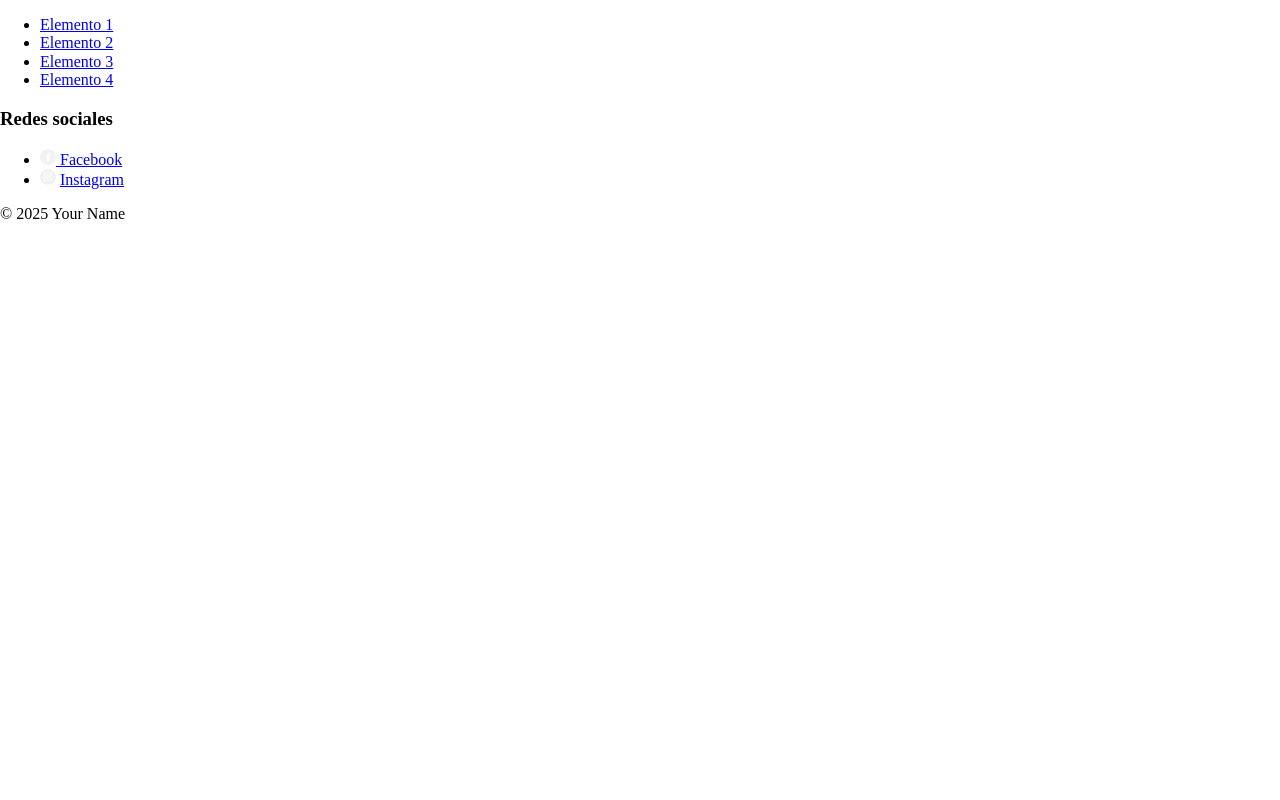
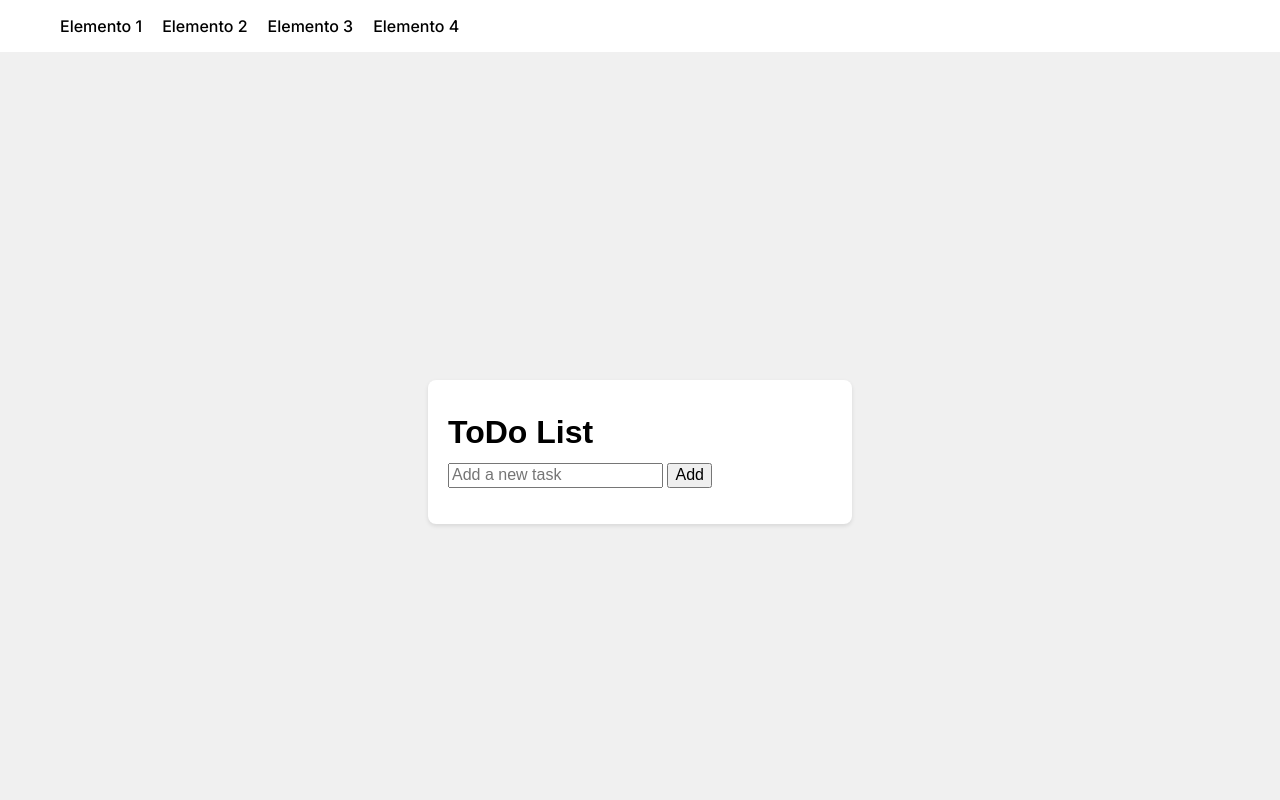
Before and after one commit to deptech-ucb/ISW-233-APPWEB, a plain HTML site: page index.html in a window 1280 px wide. Shown: the top 800 px of the page. Drawn offline with Linux system fonts and the light colour scheme.

Commit message:
added ex 3

```diff
--- /dev/null
+++ b/blocks/container.css
@@ -0,0 +1,26 @@
+.card {
+  margin: 2rem;
+  padding: 1.5rem 2rem;
+  border: 8px solid lightgray;
+  border-radius: 2rem;
+  box-shadow: 0 10px 20px rgba(0, 0, 0, 0.19), 0 6px 6px rgba(0, 0, 0, 0.23);
+}
+.card__body {
+  display: flex;
+  flex-direction: row;
+}
+.card__body__image {
+  width: 128px;
+  height: 128px;
+  flex-shrink: 0;
+  border-radius: 100%;
+  margin: 1rem;
+  background: radial-gradient(
+    circle at 18.7% 37.8%,
+    rgb(250, 250, 250) 0%,
+    rgb(225, 234, 238) 90%
+  );
+}
+.card__body__content {
+  padding: 0 1rem;
+}
--- /dev/null
+++ b/blocks/footer.css
@@ -0,0 +1,69 @@
+.footer {
+  background: linear-gradient(180deg, #0a2850 0%, #071931 100%);
+  padding: 60px 100px 60px 80px;
+  color: #fff;
+  box-sizing: border-box;
+}
+
+.footer__content {
+  display: flex;
+  justify-content: space-between;
+}
+
+.footer__logo {
+  width: 105px;
+  height: 39px;
+}
+
+.footer__social-heading {
+  font-family: "Inter", Arial, sans-serif;
+  font-style: normal;
+  font-weight: bold;
+  font-size: 16px;
+  line-height: 20px;
+  padding-bottom: 20px;
+  margin: 0;
+}
+
+.footer__list {
+  list-style-type: none;
+  padding: 0;
+  margin: 0;
+}
+
+.footer__list-item {
+  font-family: "Inter", Arial, sans-serif;
+  font-style: normal;
+  font-weight: normal;
+  font-size: 16px;
+  line-height: 20px;
+  margin-bottom: 16px;
+}
+
+.footer__list-item:last-of-type {
+  margin: 0;
+}
+
+.footer__social-link {
+  text-decoration: none;
+  color: #fff;
+}
+
+.footer__social-link:hover {
+  color: #c1c1c1;
+}
+
+.footer__social-icon {
+  margin-right: 10px;
+  width: 16px;
+  height: 16px;
+}
+
+.footer__copyright {
+  font-family: "Inter", Arial, sans-serif;
+  font-style: normal;
+  font-weight: normal;
+  font-size: 16px;
+  line-height: 20px;
+  margin: 100px 0 0;
+}
--- /dev/null
+++ b/blocks/nav.css
@@ -0,0 +1,32 @@
+.nav {
+  display: flex;
+  justify-content: space-between;
+  padding: 0 60px;
+}
+
+.nav__logo {
+  position: relative;
+  width: 105px;
+  height: 39px;
+}
+
+.nav__links {
+  list-style: none;
+  padding: 0;
+  display: flex;
+  column-gap: 20px;
+}
+
+.nav__link {
+  text-decoration: none;
+  color: #000;
+  font-family: "Inter", Arial, san-serif;
+  font-style: normal;
+  font-weight: 500;
+  font-size: 16px;
+  line-height: 20px;
+}
+
+.nav__link:hover {
+  color: #2f80ed;
+}
--- a/blocks/page.css
+++ b/blocks/page.css
@@ -0,0 +1,7 @@
+.page {
+  min-width: 1100px;
+  max-width: 100%;
+  font-family: "Inter", Arial, sans-serif;
+  font-size: 16px;
+  line-height: 20px;
+}
--- a/index.html
+++ b/index.html
@@ -5,6 +5,7 @@
     <meta name="viewport" content="width=device-width, initial-scale=1.0" />
 
     <link rel="stylesheet" href="./pages/index.css" />
+    <script src="index.js" defer type="module"></script>
 
     <link rel="preconnect" href="https://fonts.googleapis.com" />
     <link rel="preconnect" href="https://fonts.gstatic.com" crossorigin />
@@ -12,9 +13,9 @@
       href="https://fonts.googleapis.com/css2?family=Inter:wght@400;500;700&family=Noto+Serif:ital@0;1&display=swap"
       rel="stylesheet"
     />
-    <title>Exercise DOM API</title>
+    <title>Exercise DOM API - TODO</title>
   </head>
-  <body>
+  <body class="page">
     <div class="page">
       <header class="header">
         <nav class="nav">
@@ -29,7 +30,14 @@
         </nav>
       </header>
 
-      <main id="container" class="container"></main>
+      <main id="container" class="main">
+        <div class="container">
+          <h1>ToDo List</h1>
+          <input type="text" id="todo-input" placeholder="Add a new task" />
+          <button id="add-btn">Add</button>
+          <ul id="todo-list" class="todo-list"></ul>
+        </div>
+      </main>
 
       <footer class="footer">
         <div class="footer__content">
@@ -52,7 +60,7 @@
                   alt="Logo Instagram"
                   class="footer__social-icon"
                 />
-                <a href="#" class="footer__social-link"> Instagram</a>
+                <a href="#" class="footer__social-link">Instagram</a>
               </li>
             </ul>
           </div>
@@ -60,5 +68,15 @@
         <div class="footer__copyright">&copy; 2025 Your Name</div>
       </footer>
     </div>
+
+    <template id="card__template">
+      <article class="card">
+        <h3 class="card__title"></h3>
+        <div class="card__body">
+          <div class="card__body__image"></div>
+          <section class="card__body__content"></section>
+        </div>
+      </article>
+    </template>
   </body>
 </html>
--- a/pages/index.css
+++ b/pages/index.css
@@ -1 +1,34 @@
 @import url(../vendor/normalize.css);
+@import url(../blocks/page.css);
+@import url(../blocks/nav.css);
+@import url(../blocks/footer.css);
+@import url(../blocks/container.css);
+
+.main {
+  font-family: Arial, sans-serif;
+  display: flex;
+  justify-content: center;
+  align-items: center;
+  height: 100vh;
+  width: 100%;
+  background-color: #f0f0f0;
+}
+.container {
+  background: #fff;
+  padding: 20px;
+  border-radius: 8px;
+  box-shadow: 0 2px 4px rgba(0, 0, 0, 0.1);
+  width: 30%;
+  max-width: 1200px;
+  margin: 0 auto;
+}
+.todo-list {
+  list-style: none;
+  padding: 0;
+}
+.todo-item {
+  display: flex;
+  justify-content: space-between;
+  padding: 8px;
+  border-bottom: 1px solid #ccc;
+}
```
Also changed, not shown: index.js (deleted, +0 -23 lines).
